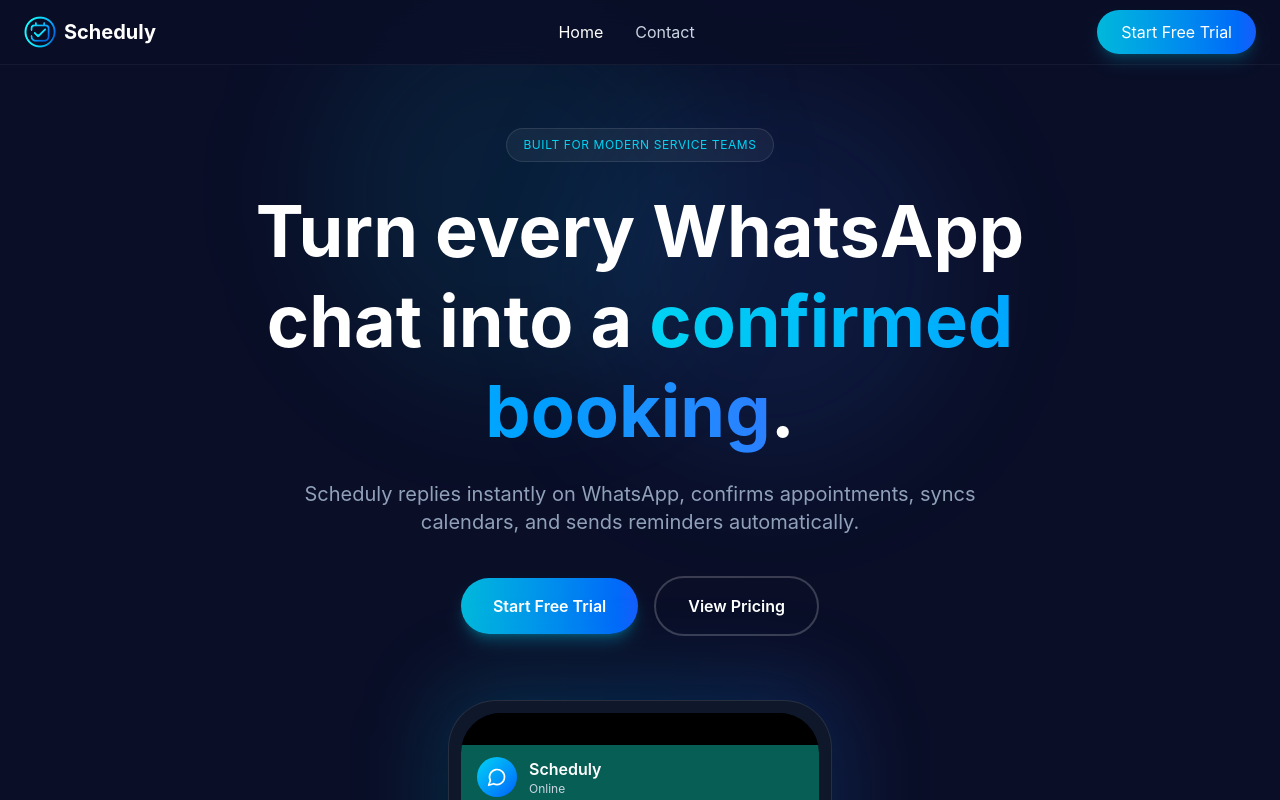
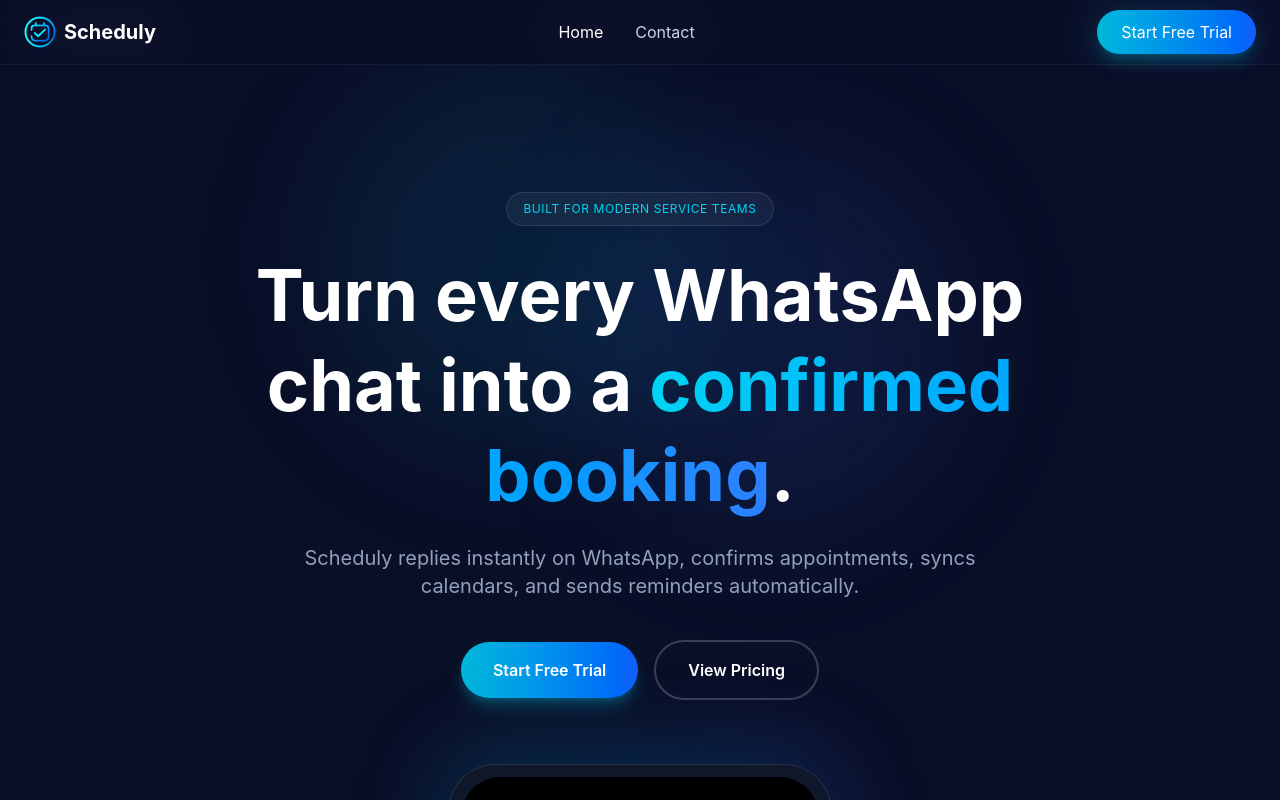
Before and after one commit to schedulyza/scheduly-website, a React (Vite) app in the folder Scheduly Website/: page / in a window 1280 px wide. Shown: the top 800 px of the page. Built offline with nearby package versions, Linux system fonts and the light colour scheme.

Commit message:
Update App.tsx

```diff
--- a/Scheduly Website/src/app/App.tsx
+++ b/Scheduly Website/src/app/App.tsx
@@ -1,5 +1,118 @@
-import AppRoutes from "./routes";
+import { useEffect, useState } from "react";
+import { ContactPage } from "./components/ContactPage";
+import { PrivacyPolicyPage } from "./components/PrivacyPolicyPage";
+import { TermsOfServicePage } from "./components/TermsOfServicePage";
+import HomePage from "./pages/HomePage";
+import logoImage from "../assets/Logo BG removed.png";
 
 export default function App() {
-  return <AppRoutes />;
+  const [currentPage, setCurrentPage] = useState<"home" | "contact" | "privacy" | "terms">("home");
+
+  useEffect(() => {
+    window.scrollTo(0, 0);
+  }, [currentPage]);
+
+  const Header = () => (
+    <header className="fixed top-0 left-0 right-0 z-50 bg-[#0a0e27]/80 backdrop-blur-xl border-b border-white/5">
+      <div className="max-w-7xl mx-auto px-6 h-16 flex items-center justify-between">
+        <button
+          onClick={() => setCurrentPage("home")}
+          className="flex items-center gap-2 cursor-pointer hover:opacity-80 transition-opacity"
+        >
+          <img src={logoImage} alt="Scheduly Logo" className="w-8 h-8 rounded-lg" />
+          <span className="font-bold text-xl">Scheduly</span>
+        </button>
+
+        <nav className="hidden md:flex items-center gap-8">
+          <button
+            onClick={() => setCurrentPage("home")}
+            className={`transition-colors ${
+              currentPage === "home" ? "text-white" : "text-slate-300 hover:text-white"
+            }`}
+          >
+            Home
+          </button>
+
+          <button
+            onClick={() => setCurrentPage("contact")}
+            className={`transition-colors ${
+              currentPage === "contact" ? "text-white" : "text-slate-300 hover:text-white"
+            }`}
+          >
+            Contact
+          </button>
+        </nav>
+
+        <a
+          href="https://wandile-nexora.app.n8n.cloud/webhook/choose"
+          target="_blank"
+          rel="noopener noreferrer"
+          className="px-6 py-2.5 rounded-full bg-gradient-to-r from-cyan-500 to-blue-600 hover:from-cyan-400 hover:to-blue-500 transition-all shadow-lg shadow-cyan-500/20 hover:shadow-cyan-500/40"
+        >
+          Start Free Trial
+        </a>
+      </div>
+    </header>
+  );
+
+  const Footer = () => (
+    <footer className="border-t border-white/5 py-12 px-6">
+      <div className="max-w-6xl mx-auto">
+        <div className="flex flex-col md:flex-row items-center justify-between gap-8">
+          <div className="flex flex-col items-center md:items-start gap-3">
+            <button
+              onClick={() => setCurrentPage("home")}
+              className="flex items-center gap-2 hover:opacity-80 transition-opacity"
+            >
+              <img src={logoImage} alt="Scheduly Logo" className="w-8 h-8 rounded-lg" />
+              <span className="font-bold text-xl">Scheduly</span>
+            </button>
+            <p className="text-slate-400 text-sm">WhatsApp-first scheduling for modern service teams</p>
+          </div>
+
+          <div className="flex flex-col items-center md:items-end gap-4">
+            <a href="mailto:admin@scheduly.co.za" className="text-slate-400 hover:text-white transition-colors">
+              admin@scheduly.co.za
+            </a>
+
+            <div className="flex items-center gap-6">
+              <button
+                onClick={() => setCurrentPage("privacy")}
+                className="text-sm text-slate-400 hover:text-white transition-colors"
+              >
+                Privacy Policy
+              </button>
+              <button
+                onClick={() => setCurrentPage("terms")}
+                className="text-sm text-slate-400 hover:text-white transition-colors"
+              >
+                Terms of Service
+              </button>
+            </div>
+          </div>
+        </div>
+
+        <div className="mt-8 pt-8 border-t border-white/5 text-center text-sm text-slate-500">
+          © 2026 Scheduly. All rights reserved.
+        </div>
+      </div>
+    </footer>
+  );
+
+  const PageContent = () => {
+    if (currentPage === "contact") return <ContactPage onNavigate={(page) => setCurrentPage(page)} />;
+    if (currentPage === "privacy") return <PrivacyPolicyPage />;
+    if (currentPage === "terms") return <TermsOfServicePage />;
+    return <HomePage />;
+  };
+
+  return (
+    <div className="min-h-screen bg-[#0a0e27] text-white" style={{ fontFamily: "Inter, sans-serif" }}>
+      <Header />
+      <main className="pt-16">
+        <PageContent />
+      </main>
+      <Footer />
+    </div>
+  );
 }
```
